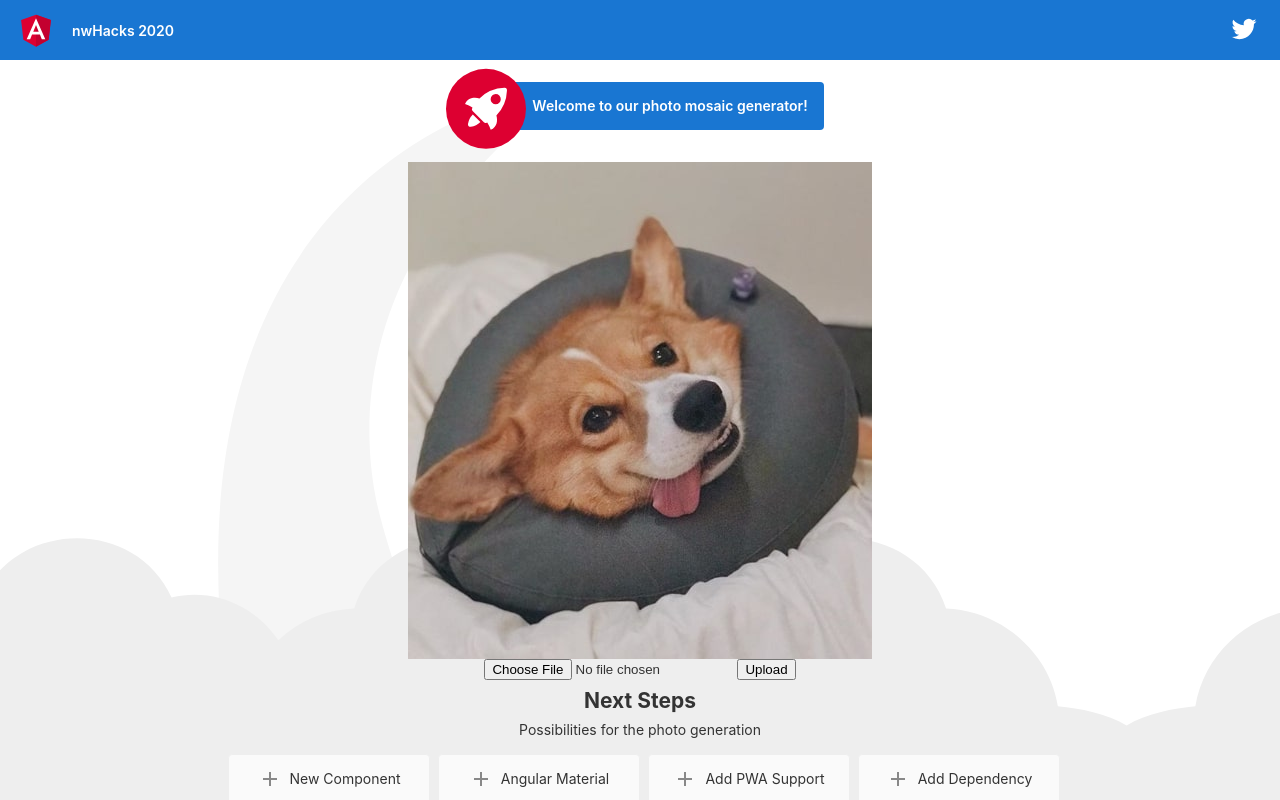
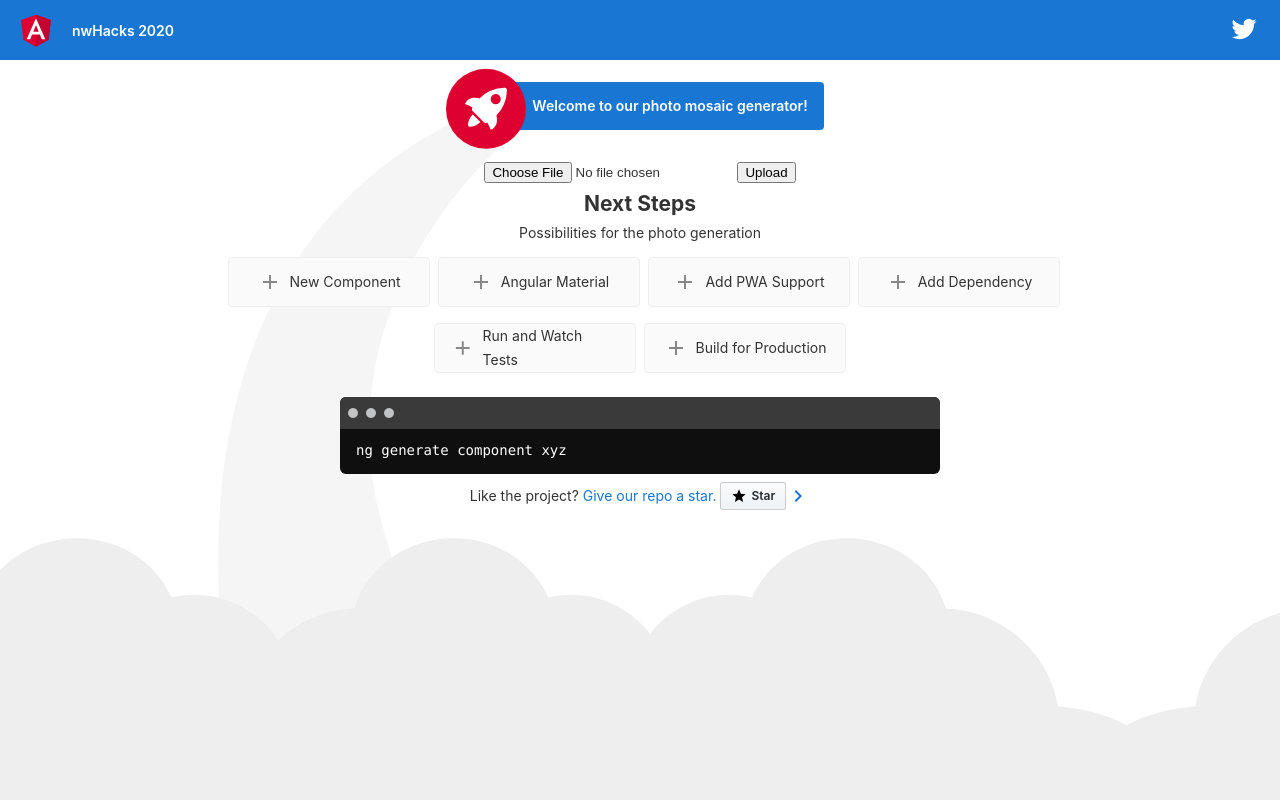
Before and after one commit to jkuan1/photomosaic-web, an Angular app: page / in a window 1280 px wide. Shown: the top 800 px of the page. Built offline with nearby package versions, Linux system fonts and the light colour scheme.

Commit message:
decluttered the interface

```diff
--- a/src/app/app.component.html
+++ b/src/app/app.component.html
@@ -339,11 +339,9 @@
   </div>
 
   <div class="card-container">
-    <img src="assets/img/beckham.jpeg">
+    <app-image-upload></app-image-upload>
 
   </div>
-
-  <app-image-upload></app-image-upload>
 
   <!-- Next Steps -->
   <h2>Next Steps</h2>
```
